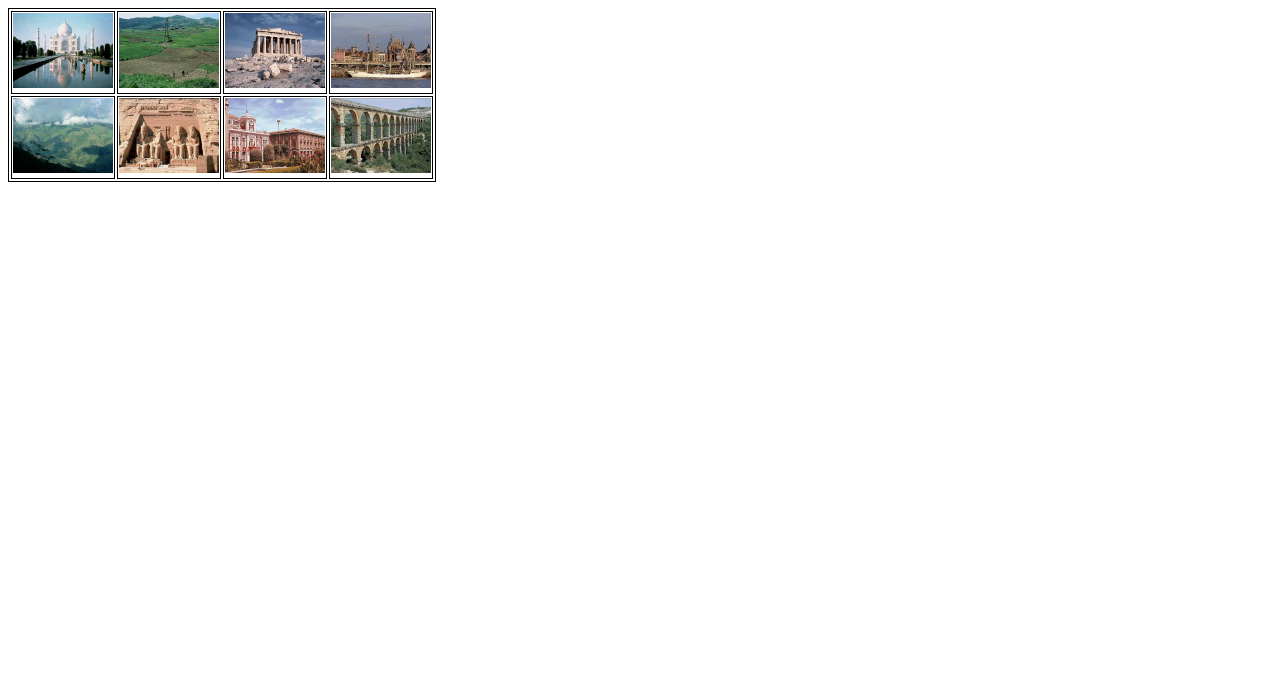
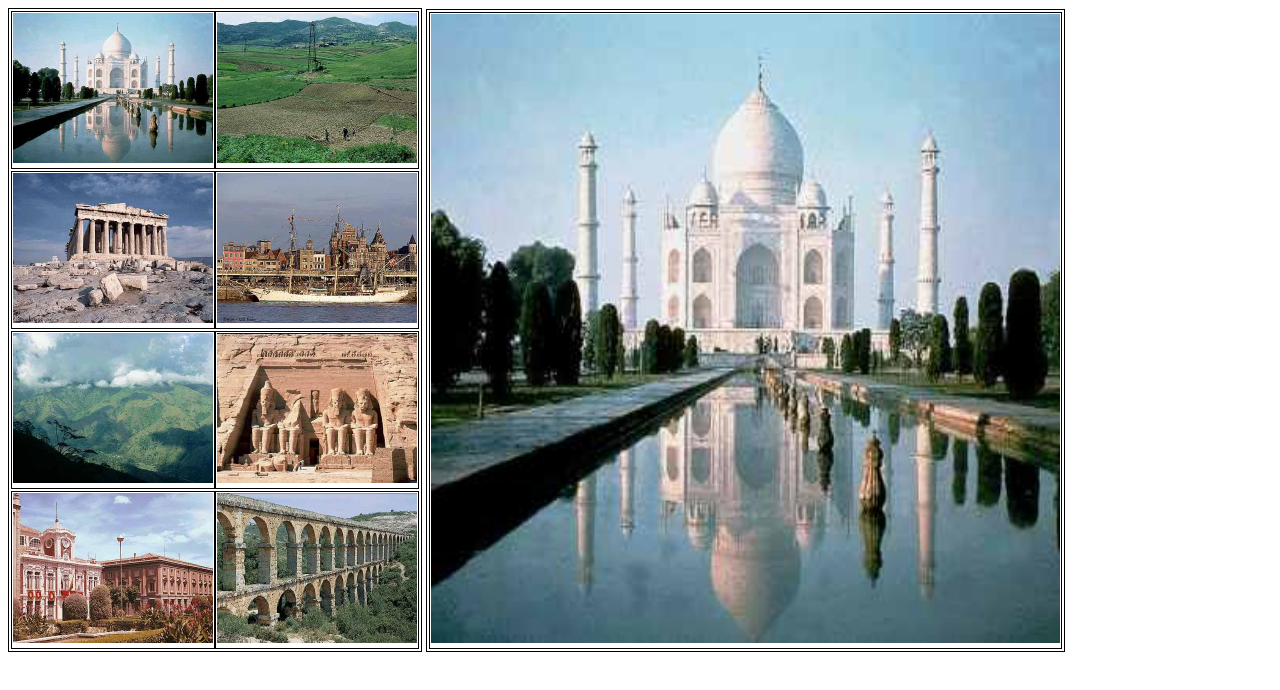
Before and after one commit to josepmartorell/TA31-JavaScript-II, a plain HTML site: page RTS/PRO15/index.html in a window 1280 px wide. Drawn offline with Linux system fonts and the light colour scheme.

Commit message:
foto viewer

```diff
--- a/RTS/PRO15/CSS/styles.css
+++ b/RTS/PRO15/CSS/styles.css
@@ -1,7 +1,13 @@
 table, th, td {
-    border: 1px solid black;
-  }
+  border: 1px solid black;
+  display: inline-block; /* dispone los elementos (tablas) de izquierda a derecha */
+}
 
 img {
-    width: 100px;
+  width: 200px;
 }
+
+#viewer{
+width: 629px;
+height: 629px;
+}
--- a/RTS/PRO15/index.html
+++ b/RTS/PRO15/index.html
@@ -7,27 +7,32 @@
     <meta name="viewport" content="width=device-width, initial-scale=1.0">
     <link href="CSS/styles.css" rel="stylesheet" type="text/css">
     <script src="js/scripts.js"></script>
+
     <title>Visor</title>
 </head>
 
 <body>
     <table>
         <tr>
-            <td><img onclick="launchPhoto(src)" src="resources/foto1.jpg" alt="Foto 1"></td>
-            <td><img onclick="launchPhoto(src)" src="resources/foto2.jpg" alt="Foto 2"></td>
-            <td><img onclick="launchPhoto(src)" src="resources/foto3.jpg" alt="Foto 3"></td>
-            <td><img onclick="launchPhoto(src)" src="resources/foto4.jpg" alt="Foto 4"></td>
+            <td><img onclick="launchPhoto(1)" src="resources/foto1.jpg" alt="Foto 1"></td>
+            <td><img onclick="launchPhoto(2)" src="resources/foto2.jpg" alt="Foto 2"></td>
+        </tr>
+        <td><img onclick="launchPhoto(3)" src="resources/foto3.jpg" alt="Foto 3"></td>
+        <td><img onclick="launchPhoto(4)" src="resources/foto4.jpg" alt="Foto 4"></td>
         </tr>
         <tr>
-            <td><img onclick="launchPhoto(src)" src="resources/foto5.jpg" alt="Foto 5"></td>
-            <td><img onclick="launchPhoto(src)" src="resources/foto6.jpg" alt="Foto 6"></td>
-            <td><img onclick="launchPhoto(src)" src="resources/foto7.jpg" alt="Foto 7"></td>
-            <td><img onclick="launchPhoto(src)" src="resources/foto8.jpg" alt="Foto 8"></td>
+            <td><img onclick="launchPhoto(5)" src="resources/foto5.jpg" alt="Foto 5"></td>
+            <td><img onclick="launchPhoto(6)" src="resources/foto6.jpg" alt="Foto 6"></td>
+        </tr>
+        <td><img onclick="launchPhoto(7)" src="resources/foto7.jpg" alt="Foto 7"></td>
+        <td><img onclick="launchPhoto(8)" src="resources/foto8.jpg" alt="Foto 8"></td>
         </tr>
     </table>
-
-    <div id="viewer"></div>
-
+    <table>
+        <tr>
+            <td><img src="resources/foto1.jpg" id="viewer"></td>
+        </tr>
+    </table>
 </body>
 
 </html>
--- a/RTS/PRO15/js/scripts.js
+++ b/RTS/PRO15/js/scripts.js
@@ -1,4 +1,4 @@
 function launchPhoto(image) {
-    var cl = document.getElementById("viewer");
-    cl.innerHTML = document.write('<img src="'+image+'"/>');
+    document.getElementById("viewer").src = "resources/foto" + image + ".jpg";
+
 }
```
